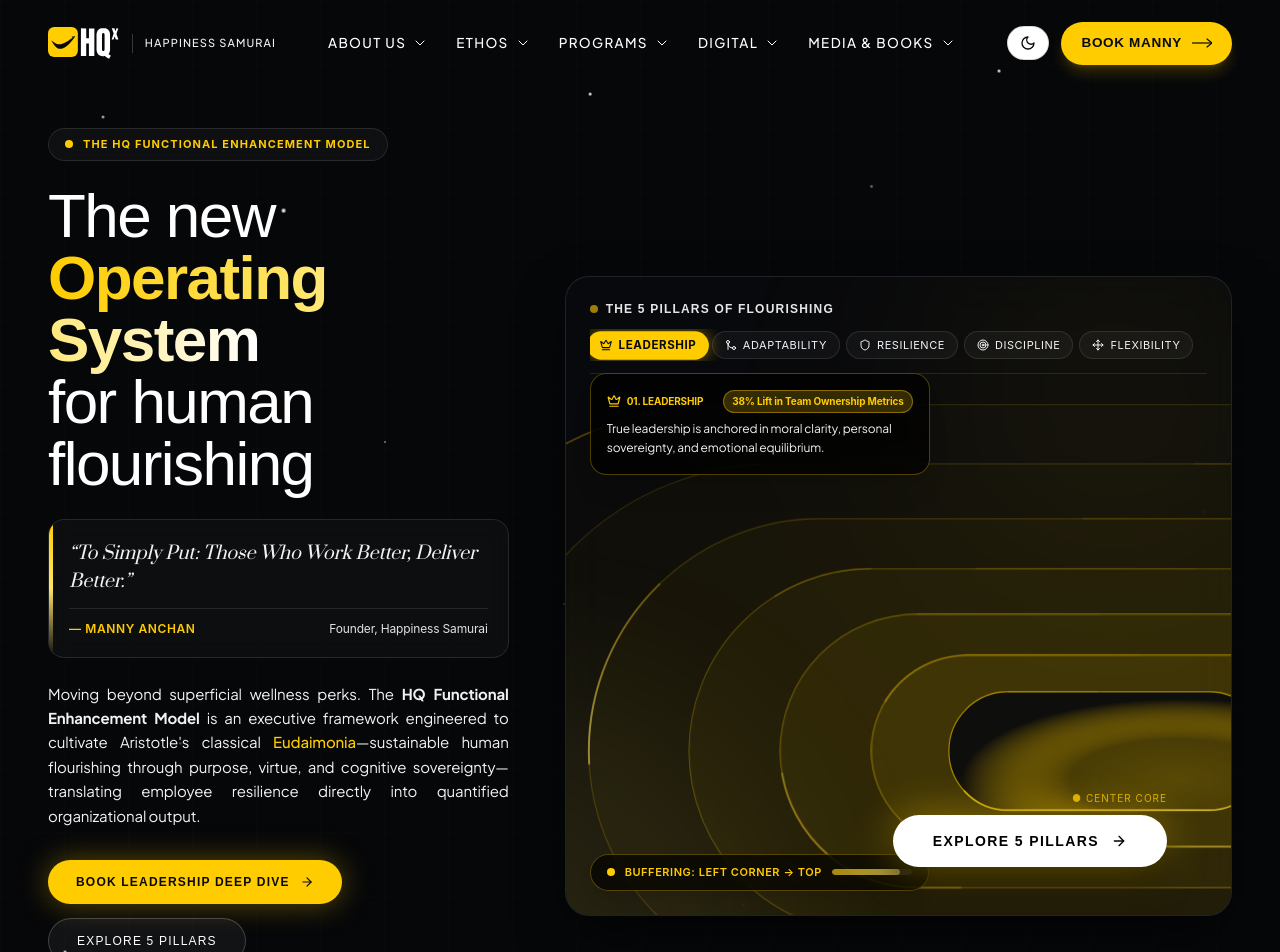
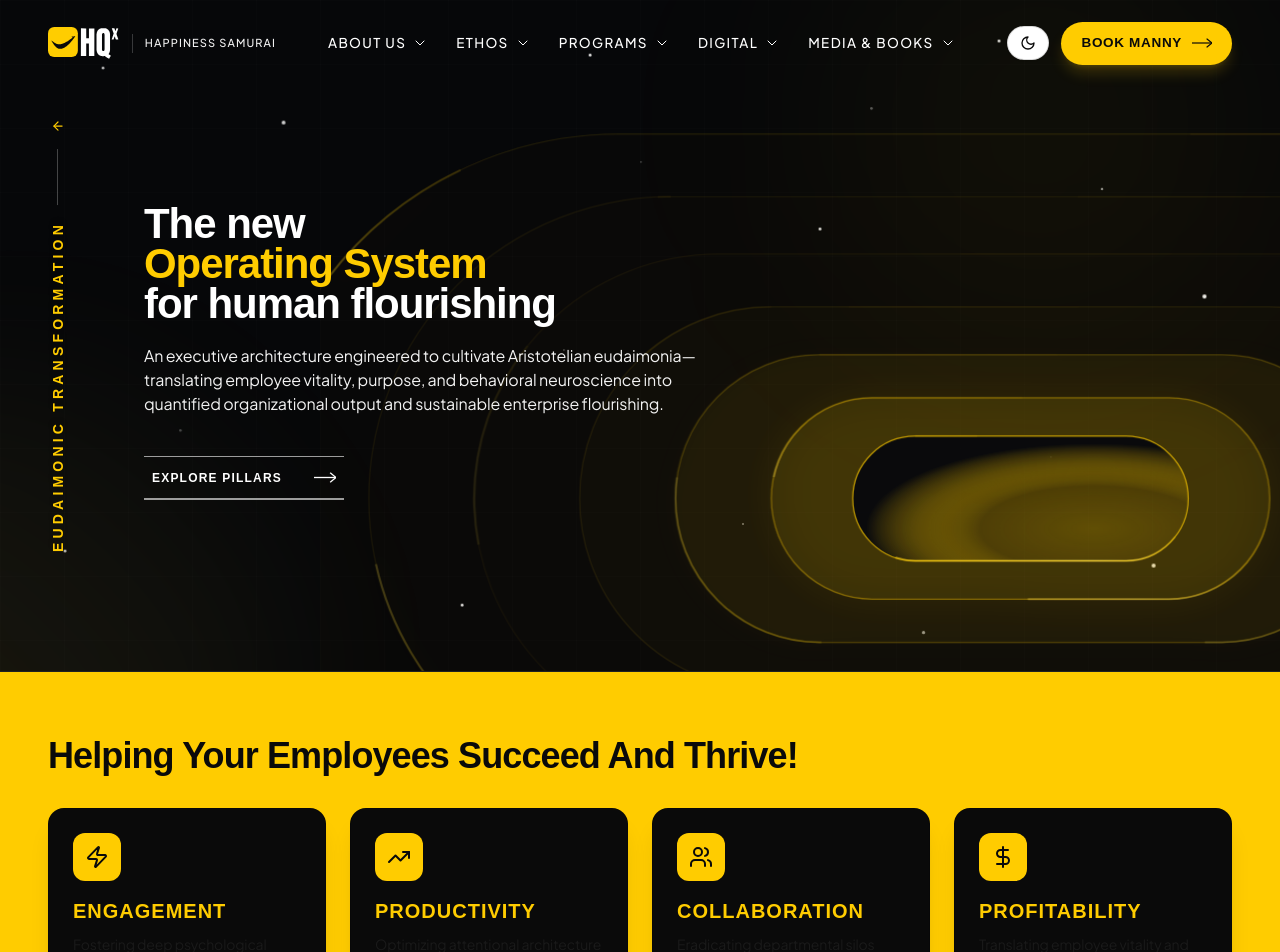
Before and after one commit to excitenext21-bit/HQX, a React (Vite) app: page /eudaimonic-transformation in a window 1280 px wide. Shown: the top 952 px of the page. Built offline with nearby package versions, Linux system fonts and the light colour scheme; the HTML template or start-up script is replaced by a standard one; a web font is replaced by a local one.

Commit message:
Harmonize Eudaimonic hero typography with About Us, add left vertical text with arrow, and apply slow light-to-dark glowing stadium boxes

```diff
--- a/src/index.css
+++ b/src/index.css
@@ -600,3 +600,19 @@ p {
 .animate-stardust {
   animation: stardustTwinkle 4s ease-in-out infinite;
 }
+
+/* 8. Stadium Boxes Slow Glow Animation: Transitions from Light to Dark */
+@keyframes stadiumSlowGlow {
+  0%, 100% {
+    opacity: 0.95;
+    filter: drop-shadow(0 0 25px rgba(255, 204, 0, 0.5));
+  }
+  50% {
+    opacity: 0.22;
+    filter: drop-shadow(0 0 3px rgba(255, 204, 0, 0.05));
+  }
+}
+
+.animate-stadium-slow-glow {
+  animation: stadiumSlowGlow 8s ease-in-out infinite;
+}
--- a/src/pages/EudaimonicTransformation.jsx
+++ b/src/pages/EudaimonicTransformation.jsx
@@ -182,11 +182,15 @@ export default function EudaimonicTransformation() {
   return (
     <div className="min-h-screen bg-hq-white text-hq-black">
       {/* =========================================================================
-          HERO BANNER - BLACK & YELLOW CONCENTRIC STADIUM WAVE & BUFFERING LIGHT
-          Aesthetic Inspired by Pinterest Stadium Tunnel (media_1794035984298_f60214cc.jpg)
-          Buffering Motion: Streaming from Left Corner to Top
+          HERO BANNER - BLACK & YELLOW STADIUM TUNNEL (MATCHING REFERENCE IMAGE)
+          - Left Vertical Text: EUDAIMONIC TRANSFORMATION with Arrow
+          - Heading text properties matching About Us hero:
+            font-display text-2xl sm:text-3xl md:text-4xl lg:text-[42px] font-semibold tracking-tight text-white leading-[1.15] mb-5
+          - 3-line paragraph matching About Us font-body style
+          - Explore Pillars button with Home Hero top/bottom animated lines
+          - Concentric Stadium wave with slow light-to-dark breathing glow animation
           ========================================================================= */}
-      <section className="bg-[#060709] text-white pt-28 sm:pt-32 pb-16 sm:pb-24 px-6 md:px-12 border-b border-white/10 relative overflow-hidden">
+      <section className="bg-[#060709] text-white pt-28 sm:pt-36 pb-20 sm:pb-28 px-6 md:px-12 border-b border-white/10 relative overflow-hidden min-h-[84vh] flex items-center w-full">
 
         {/* Subtle Star Dust Particle Field */}
         <div className="absolute inset-0 pointer-events-none overflow-hidden">
@@ -227,113 +231,34 @@ export default function EudaimonicTransformation() {
         {/* Geometric Micro-Grid Backdrop */}
         <div className="absolute inset-0 bg-[linear-gradient(to_right,#ffffff03_1px,transparent_1px),linear-gradient(to_bottom,#ffffff03_1px,transparent_1px)] bg-[size:4rem_4rem] pointer-events-none" />
 
-        <div className="max-w-7xl mx-auto relative z-10">
-          <div className="grid grid-cols-1 lg:grid-cols-12 gap-10 lg:gap-14 items-center">
-
-            {/* LEFT COLUMN: Editorial Authority & Eudaimonic Philosophy */}
-            <motion.div
-              initial={{ opacity: 0, y: 24 }}
-              animate={{ opacity: 1, y: 0 }}
-              transition={{ duration: 0.8, ease: [0.16, 1, 0.3, 1] }}
-              className="lg:col-span-5 space-y-6 relative z-20"
+        {/* Left Side Vertical Text: EUDAIMONIC TRANSFORMATION with Arrow (Matching About Us Hero Style) */}
+        <div className="absolute left-3 sm:left-6 lg:left-8 xl:left-12 inset-y-0 z-20 flex flex-col justify-center items-center pointer-events-none select-none">
+          <div
+            className="flex items-center gap-3 sm:gap-4"
+            style={{ writingMode: 'vertical-rl', transform: 'rotate(180deg)' }}
           >
-              {/* Eyebrow Kicker */}
-              <div className="inline-flex items-center gap-2.5 px-4 py-1.5 rounded-full bg-white/[0.04] border border-white/10 backdrop-blur-md">
-                <span className="relative flex h-2 w-2">
-                  <span className="animate-ping absolute inline-flex h-full w-full rounded-full bg-hq-yellow opacity-75" />
-                  <span className="relative inline-flex rounded-full h-2 w-2 bg-hq-yellow" />
+            <span className="font-display text-[11px] sm:text-xs lg:text-sm font-bold tracking-[0.3em] uppercase text-hq-yellow drop-shadow-md">
+              EUDAIMONIC TRANSFORMATION
             </span>
-                <span className="font-mono text-[11px] uppercase tracking-widest text-hq-yellow font-bold">
-                  The HQ Functional Enhancement Model
-                </span>
-              </div>
-
-              {/* High-Impact Headline (Pinterest Layout Alignment) */}
-              <h1 className="font-display text-4xl sm:text-5xl lg:text-[56px] xl:text-[62px] tracking-tight font-medium text-white leading-[1.05]">
-                The new <br />
-                <span className="text-transparent bg-clip-text bg-gradient-to-r from-hq-yellow via-[#FFE566] to-white font-bold">
-                  Operating System
-                </span> <br />
-                for human flourishing
-              </h1>
-
-              {/* Authoritative Quote Capsule */}
-              <div className="p-4 sm:p-5 rounded-2xl bg-white/[0.03] border border-white/10 backdrop-blur-md relative overflow-hidden group">
-                <div className="absolute left-0 top-0 bottom-0 w-1 bg-gradient-to-b from-hq-yellow via-[#FFE566] to-transparent" />
-                <p className="font-serif italic text-base sm:text-lg text-white/95 leading-snug">
-                  “To Simply Put: Those Who Work Better, Deliver Better.”
-                </p>
-                <div className="flex items-center justify-between pt-3 mt-3 border-t border-white/10 text-xs font-mono text-white/60">
-                  <span className="text-hq-yellow font-semibold uppercase tracking-wider">— Manny Anchan</span>
-                  <span className="text-white/40">Founder, Happiness Samurai</span>
+            <span className="w-px h-8 sm:h-14 bg-white/25"></span>
+            <ArrowRight className="w-3.5 h-3.5 text-hq-yellow" />
           </div>
         </div>
 
-              {/* Narrative Description */}
-              <p className="font-body text-sm sm:text-[15px] text-white/75 font-normal leading-relaxed text-justify">
-                Moving beyond superficial wellness perks. The <strong>HQ Functional Enhancement Model</strong> is an executive framework engineered to cultivate Aristotle's classical <span className="text-hq-yellow font-medium">Eudaimonia</span>—sustainable human flourishing through purpose, virtue, and cognitive sovereignty—translating employee resilience directly into quantified organizational output.
-              </p>
-
-              {/* Action Buttons */}
-              <div className="pt-2 flex flex-wrap items-center gap-3.5">
-                <Link
-                  to="/leadership-deep-dive"
-                  className="inline-flex items-center gap-2.5 px-6 sm:px-7 py-3.5 rounded-full bg-hq-yellow hover:bg-white text-black font-display font-semibold text-xs uppercase tracking-widest transition-all shadow-[0_0_30px_rgba(255,204,0,0.35)] hover:shadow-[0_0_40px_rgba(255,255,255,0.5)] group"
-                >
-                  <span>Book Leadership Deep Dive</span>
-                  <ArrowRight className="w-3.5 h-3.5 group-hover:translate-x-1 transition-transform" />
-                </Link>
-                <a
-                  href="#pillars-detail"
-                  className="inline-flex items-center gap-2 px-6 sm:px-7 py-3.5 rounded-full bg-white/[0.05] hover:bg-white/15 text-white border border-white/20 font-display text-xs uppercase tracking-widest transition-all"
-                >
-                  <span>Explore 5 Pillars</span>
-                </a>
-              </div>
-
-              {/* 3 Live Mini-Stats Pills */}
-              <div className="pt-2 flex flex-wrap items-center gap-2 sm:gap-2.5 text-[11px] font-mono text-white/60">
-                <span className="inline-flex items-center gap-1.5 px-2.5 py-1 rounded-full bg-white/[0.03] border border-white/5">
-                  <CheckCircle2 className="w-3 h-3 text-hq-yellow" />
-                  <span>+31% Productivity Surge</span>
-                </span>
-                <span className="inline-flex items-center gap-1.5 px-2.5 py-1 rounded-full bg-white/[0.03] border border-white/5">
-                  <CheckCircle2 className="w-3 h-3 text-hq-yellow" />
-                  <span>Zero Executive Cynicism</span>
-                </span>
-                <span className="inline-flex items-center gap-1.5 px-2.5 py-1 rounded-full bg-white/[0.03] border border-white/5">
-                  <CheckCircle2 className="w-3 h-3 text-hq-yellow" />
-                  <span>100-Day Neuroplastic Stacking</span>
-                </span>
-              </div>
-
-            </motion.div>
-
-            {/* RIGHT COLUMN: The Concentric Stadium Amphitheater with Left-Corner-to-Top Yellow Buffering */}
-            <motion.div
-              initial={{ opacity: 0, scale: 0.95 }}
-              animate={{ opacity: 1, scale: 1 }}
-              transition={{ duration: 0.9, delay: 0.1, ease: [0.16, 1, 0.3, 1] }}
-              className="lg:col-span-7 relative min-h-[480px] sm:min-h-[580px] lg:min-h-[640px] flex items-center justify-center overflow-visible"
-            >
-              {/* STADIUM CONTAINER */}
-              <div className="relative w-full h-full min-h-[480px] sm:min-h-[580px] lg:min-h-[640px] rounded-3xl overflow-hidden border border-white/10 bg-[#090A0E]/80 backdrop-blur-xl shadow-[0_20px_60px_-15px_rgba(0,0,0,0.9)]">
-
-                {/* 1. Yellow Buffering Light Beam (Sweeps continuously from Left Corner to Top) */}
+        {/* Yellow Buffering Radiant Light Aura (Sweeps continuously from Left Corner to Top) */}
         <div
-                  className="absolute -bottom-24 -left-24 w-[420px] h-[420px] sm:w-[540px] sm:h-[540px] rounded-full bg-gradient-to-tr from-hq-yellow/40 via-[#FFE566]/25 to-transparent blur-[90px] pointer-events-none animate-stadium-glow"
+          className="absolute -bottom-24 -left-24 w-[500px] h-[500px] sm:w-[650px] sm:h-[650px] rounded-full bg-gradient-to-tr from-hq-yellow/35 via-[#FFE566]/20 to-transparent blur-[110px] pointer-events-none animate-stadium-glow"
+        />
+        <div
+          className="absolute -top-20 right-10 w-[400px] h-[400px] rounded-full bg-hq-yellow/[0.05] blur-[130px] pointer-events-none"
         />
 
-                {/* Secondary ambient top-right return glow */}
-                <div
-                  className="absolute -top-16 -right-16 w-[360px] h-[360px] rounded-full bg-hq-yellow/[0.06] blur-[120px] pointer-events-none"
-                />
-
-                {/* 2. Concentric Stadium Wave SVG System */}
+        {/* Concentric Stadium Wave SVG System (Matching reference image with slow light-to-dark glow animation) */}
+        <div className="absolute inset-y-0 right-0 w-full lg:w-3/4 pointer-events-none select-none overflow-hidden flex items-center justify-end">
           <svg
             viewBox="0 0 1100 700"
             preserveAspectRatio="xMidYMid slice"
-                  className="absolute inset-0 w-full h-full pointer-events-none select-none"
+            className="w-full h-full min-h-[550px] sm:min-h-[650px] opacity-95"
           >
             <defs>
               {/* Linear Gradient for Stroke Buffering from Left Corner (0%, 100%) to Top (75%, 0%) */}
@@ -346,29 +271,33 @@ export default function EudaimonicTransformation() {
 
               {/* Radial Fill Gradients for Stadium Bands */}
               <radialGradient id="stadiumFillGrad" cx="72%" cy="74%" r="85%">
-                      <stop offset="0%" stopColor="#FFCC00" stopOpacity="0.14" />
-                      <stop offset="40%" stopColor="#FFCC00" stopOpacity="0.06" />
-                      <stop offset="80%" stopColor="#090A0E" stopOpacity="0.9" />
+                <stop offset="0%" stopColor="#FFCC00" stopOpacity="0.18" />
+                <stop offset="40%" stopColor="#FFCC00" stopOpacity="0.08" />
+                <stop offset="80%" stopColor="#090A0E" stopOpacity="0.95" />
               </radialGradient>
             </defs>
 
-                  {/* Concentric Stadium Capsules (Center origin at cx: 780, cy: 520) */}
+            {/* Concentric Stadium Capsules (Stepped from light innermost to dark outermost with slow glow) */}
             {[
-                    { id: 7, w: 1600, h: 760, rx: 380, fill: 'rgba(255,204,0,0.015)', stroke: 'rgba(255,204,0,0.12)', dash: '180 600', delay: '0s' },
-                    { id: 6, w: 1360, h: 630, rx: 315, fill: 'rgba(255,204,0,0.025)', stroke: 'rgba(255,204,0,0.16)', dash: '200 550', delay: '0.4s' },
-                    { id: 5, w: 1140, h: 510, rx: 255, fill: 'rgba(255,204,0,0.035)', stroke: 'rgba(255,204,0,0.22)', dash: '220 500', delay: '0.8s' },
-                    { id: 4, w: 920, h: 400, rx: 200, fill: 'rgba(255,204,0,0.045)', stroke: 'rgba(255,204,0,0.28)', dash: '240 450', delay: '1.2s' },
-                    { id: 3, w: 720, h: 300, rx: 150, fill: 'rgba(255,204,0,0.06)', stroke: 'rgba(255,204,0,0.35)', dash: '260 400', delay: '1.6s' },
-                    { id: 2, w: 520, h: 210, rx: 105, fill: 'rgba(255,204,0,0.08)', stroke: 'rgba(255,204,0,0.45)', dash: '280 350', delay: '2.0s' },
-                    { id: 1, w: 350, h: 130, rx: 65, fill: 'url(#stadiumFillGrad)', stroke: 'rgba(255,204,0,0.65)', dash: '300 300', delay: '2.4s' },
+              { id: 7, w: 1600, h: 760, rx: 380, fill: 'rgba(255,204,0,0.02)', stroke: 'rgba(255,204,0,0.15)', dash: '180 600', delay: '0s', glowDelay: '0s' },
+              { id: 6, w: 1360, h: 630, rx: 315, fill: 'rgba(255,204,0,0.035)', stroke: 'rgba(255,204,0,0.20)', dash: '200 550', delay: '0.4s', glowDelay: '1.2s' },
+              { id: 5, w: 1140, h: 510, rx: 255, fill: 'rgba(255,204,0,0.05)', stroke: 'rgba(255,204,0,0.26)', dash: '220 500', delay: '0.8s', glowDelay: '2.4s' },
+              { id: 4, w: 920, h: 400, rx: 200, fill: 'rgba(255,204,0,0.07)', stroke: 'rgba(255,204,0,0.32)', dash: '240 450', delay: '1.2s', glowDelay: '3.6s' },
+              { id: 3, w: 720, h: 300, rx: 150, fill: 'rgba(255,204,0,0.09)', stroke: 'rgba(255,204,0,0.40)', dash: '260 400', delay: '1.6s', glowDelay: '4.8s' },
+              { id: 2, w: 520, h: 210, rx: 105, fill: 'rgba(255,204,0,0.12)', stroke: 'rgba(255,204,0,0.50)', dash: '280 350', delay: '2.0s', glowDelay: '6.0s' },
+              { id: 1, w: 350, h: 130, rx: 65, fill: 'url(#stadiumFillGrad)', stroke: 'rgba(255,204,0,0.75)', dash: '300 300', delay: '2.4s', glowDelay: '7.2s' },
             ].map((tier) => {
               const cx = 780;
               const cy = 520;
               const x = cx - tier.w / 2;
               const y = cy - tier.h / 2;
               return (
-                      <g key={tier.id}>
-                        {/* Static Base Stadium Band */}
+                <g
+                  key={tier.id}
+                  className="animate-stadium-slow-glow"
+                  style={{ animationDelay: tier.glowDelay }}
+                >
+                  {/* Stepped Stadium Band glowing from light to dark */}
                   <rect
                     x={x}
                     y={y}
@@ -377,7 +306,7 @@ export default function EudaimonicTransformation() {
                     rx={tier.rx}
                     fill={tier.fill}
                     stroke={tier.stroke}
-                          strokeWidth="1.2"
+                    strokeWidth="1.3"
                   />
                   {/* Dynamic Buffering Light Beam Tracing from Left Corner to Top */}
                   <rect
@@ -397,97 +326,68 @@ export default function EudaimonicTransformation() {
               );
             })}
           </svg>
-
-                {/* 3. Top Header Bar inside Bento: 5 Pillars Interactive Selector */}
-                <div className="absolute top-4 sm:top-6 left-4 sm:left-6 right-4 sm:right-6 z-20 flex flex-wrap items-center justify-between gap-3 pb-3 border-b border-white/10">
-                  <div className="flex items-center gap-2">
-                    <span className="w-2 h-2 rounded-full bg-hq-yellow animate-pulse" />
-                    <span className="font-display font-semibold text-xs uppercase tracking-widest text-white/90">
-                      The 5 Pillars of Flourishing
-                    </span>
         </div>
 
-                  {/* Interactive Pillar Chips */}
-                  <div className="flex items-center gap-1.5 overflow-x-auto py-0.5">
-                    {Object.keys(pillars).map((key) => {
-                      const p = pillars[key];
-                      const Icon = p.icon;
-                      const isActive = activePillar === key;
-                      return (
-                        <button
-                          key={key}
-                          onClick={() => setActivePillar(key)}
-                          className={
-                            "px-2.5 sm:px-3 py-1 rounded-full text-[10px] sm:text-[11px] font-mono uppercase tracking-wider transition-all flex items-center gap-1.5 cursor-pointer " +
-                            (isActive
-                              ? "bg-hq-yellow text-black font-bold shadow-[0_0_15px_rgba(255,204,0,0.5)] scale-105"
-                              : "bg-white/[0.04] text-white/70 hover:bg-white/[0.08] hover:text-white border border-white/10")
-                          }
+        {/* Framing Container: Exact Alignment with Left Vertical Margin */}
+        <div className="max-w-7xl mx-auto pl-12 pr-6 sm:pl-16 sm:pr-8 md:pl-20 md:pr-12 lg:pl-24 w-full relative z-10">
+          <div className="max-w-2xl">
+
+            {/* Headline with exact About Us text properties:
+                font-display text-2xl sm:text-3xl md:text-4xl lg:text-[42px] font-semibold tracking-tight text-white leading-[1.15] mb-5 */}
+            <motion.h1
+              initial={{ opacity: 0, y: 24 }}
+              animate={{ opacity: 1, y: 0 }}
+              transition={{ duration: 0.8, ease: [0.16, 1, 0.3, 1] }}
+              className="font-display text-2xl sm:text-3xl md:text-4xl lg:text-[42px] font-semibold tracking-tight text-white leading-[1.15] mb-5"
             >
-                          <Icon className="w-3 h-3" />
-                          <span>{key}</span>
-                        </button>
-                      );
-                    })}
-                  </div>
-                </div>
+              The new <br />
+              <span className="text-hq-yellow">Operating System</span> <br />
+              for human flourishing
+            </motion.h1>
 
-                {/* 4. Active Pillar Dynamic Floating Card */}
-                <div className="absolute top-20 sm:top-24 left-4 sm:left-6 max-w-[280px] sm:max-w-[340px] z-20 pointer-events-none">
-                  <AnimatePresence mode="wait">
+            {/* 3-line paragraph related to Eudaimonic Transformation (matching About Us text properties) */}
+            <motion.p
+              initial={{ opacity: 0, y: 20 }}
+              animate={{ opacity: 1, y: 0 }}
+              transition={{ duration: 0.8, delay: 0.1, ease: [0.16, 1, 0.3, 1] }}
+              className="font-body text-sm sm:text-base text-white/80 font-light leading-relaxed mb-8 max-w-xl"
+            >
+              An executive architecture engineered to cultivate Aristotelian eudaimonia—translating employee vitality, purpose, and behavioral neuroscience into quantified organizational output and sustainable enterprise flourishing.
+            </motion.p>
+
+            {/* Explore Pillars Button (Exact Home Page Hero Style with Animated Top & Bottom Borders) */}
             <motion.div
-                      key={activePillar}
-                      initial={{ opacity: 0, x: -12 }}
-                      animate={{ opacity: 1, x: 0 }}
-                      exit={{ opacity: 0, x: 12 }}
-                      transition={{ duration: 0.3 }}
-                      className="p-3.5 sm:p-4 rounded-2xl bg-black/75 border border-hq-yellow/30 backdrop-blur-md shadow-xl"
+              initial={{ opacity: 0, y: 16 }}
+              animate={{ opacity: 1, y: 0 }}
+              transition={{ duration: 0.8, delay: 0.2, ease: [0.16, 1, 0.3, 1] }}
+              className="pt-2"
             >
-                      <div className="flex items-center justify-between mb-1.5">
-                        <span className="font-mono text-[10px] uppercase font-bold text-hq-yellow flex items-center gap-1.5">
-                          <ActivePillarIcon className="w-3.5 h-3.5" />
-                          <span>{pillars[activePillar].title}</span>
-                        </span>
-                        <span className="text-[10px] font-mono font-bold px-2 py-0.5 rounded-full bg-hq-yellow/20 text-hq-yellow border border-hq-yellow/40">
-                          {pillars[activePillar].metric}
-                        </span>
-                      </div>
-                      <p className="text-xs text-white/80 font-body line-clamp-2 leading-relaxed">
-                        {pillars[activePillar].summary}
-                      </p>
-                    </motion.div>
-                  </AnimatePresence>
-                </div>
-
-                {/* 5. Center Glowing Pill Button (Pinterest 'BROWSE APPS' Match) */}
-                <div className="absolute right-8 sm:right-12 md:right-16 bottom-8 sm:bottom-12 z-30 flex flex-col items-end gap-2">
-                  <div className="text-[10px] font-mono text-hq-yellow/80 uppercase tracking-widest hidden sm:block">
-                    ● Center Core
-                  </div>
               <a
                 href="#pillars-detail"
-                    className="group relative inline-flex items-center gap-3 px-8 sm:px-10 py-3.5 sm:py-4 rounded-full bg-white hover:bg-hq-yellow text-black font-display font-bold text-xs sm:text-sm uppercase tracking-widest shadow-[0_0_40px_rgba(255,204,0,0.45),0_15px_30px_rgba(0,0,0,0.8)] hover:shadow-[0_0_60px_rgba(255,204,0,0.85)] hover:scale-105 active:scale-95 transition-all duration-300"
+                onClick={(e) => {
+                  e.preventDefault();
+                  document.getElementById('pillars-detail')?.scrollIntoView({ behavior: 'smooth' });
+                }}
+                className="group relative inline-flex items-center justify-between gap-8 py-3.5 px-2 font-display font-medium text-xs tracking-[0.2em] text-white hover:text-hq-yellow transition-colors duration-300 uppercase cursor-pointer"
               >
-                    <span>EXPLORE 5 PILLARS</span>
-                    <ArrowRight className="w-4 h-4 text-black group-hover:translate-x-1.5 transition-transform" />
+                {/* Top border line: 1.25px, white by default, on hover width decreases to 20% at right edge and turns theme yellow */}
+                <span className="absolute top-0 right-0 w-full group-hover:w-1/4 h-[1.25px] bg-white/60 group-hover:bg-hq-yellow transition-all duration-300 ease-out pointer-events-none" />
+
+                <span className="relative z-10 font-semibold tracking-widest">EXPLORE PILLARS</span>
+
+                <svg
+                  className="w-[22px] h-[11px] inline-block transition-transform duration-300 group-hover:translate-x-1.5 flex-shrink-0"
+                  viewBox="0 0 20 10"
+                  fill="none"
+                  xmlns="http://www.w3.org/2000/svg"
+                >
+                  <line x1="0" y1="5" x2="20" y2="5" stroke="currentColor" strokeWidth="1.2" />
+                  <polyline points="15 1, 20 5, 15 9" stroke="currentColor" strokeWidth="1.2" strokeLinecap="round" strokeLinejoin="round" />
+                </svg>
+
+                {/* Bottom border line: 1.25px, white by default, on hover width decreases to 20% at right edge and turns theme yellow */}
+                <span className="absolute bottom-0 right-0 w-full group-hover:w-1/4 h-[1.25px] bg-white/60 group-hover:bg-hq-yellow transition-all duration-300 ease-out pointer-events-none" />
               </a>
-                </div>
-
-                {/* 6. Bottom-Left Buffering Stream Indicator */}
-                <div className="absolute bottom-4 sm:bottom-6 left-4 sm:left-6 z-20 flex items-center gap-2.5 px-3 sm:px-4 py-2 rounded-full bg-black/70 border border-hq-yellow/30 backdrop-blur-md shadow-lg pointer-events-none">
-                  <span className="relative flex h-2 w-2">
-                    <span className="animate-ping absolute inline-flex h-full w-full rounded-full bg-hq-yellow opacity-75" />
-                    <span className="relative inline-flex rounded-full h-2 w-2 bg-hq-yellow" />
-                  </span>
-                  <span className="font-mono text-[10px] sm:text-[11px] uppercase tracking-wider text-hq-yellow font-semibold">
-                    Buffering: Left Corner → Top
-                  </span>
-                  <div className="w-14 sm:w-20 h-1.5 rounded-full bg-white/10 overflow-hidden relative">
-                    <div className="h-full bg-gradient-to-r from-hq-yellow to-[#FFE566] rounded-full animate-pulse" style={{ width: '85%' }} />
-                  </div>
-                </div>
-
-              </div>
             </motion.div>
 
           </div>
```
Also changed, not shown: 5 other files (tests, documents, lock files or other folders). Lines whose indentation alone changed are shown as unchanged.
